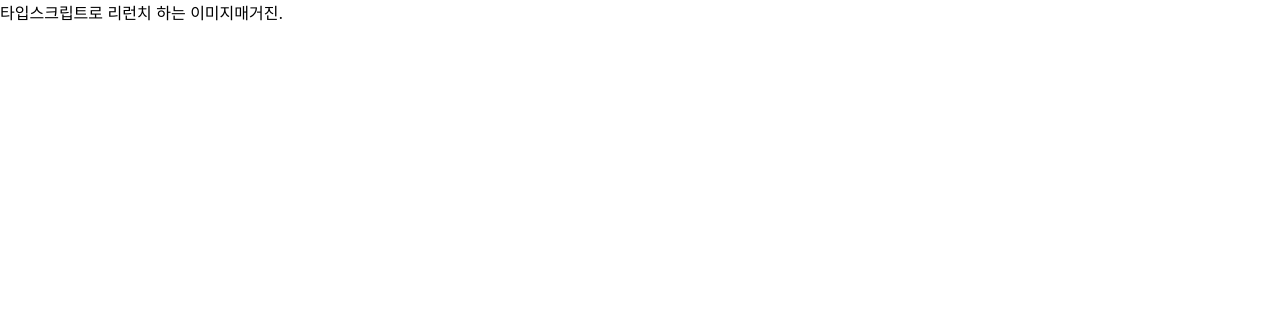
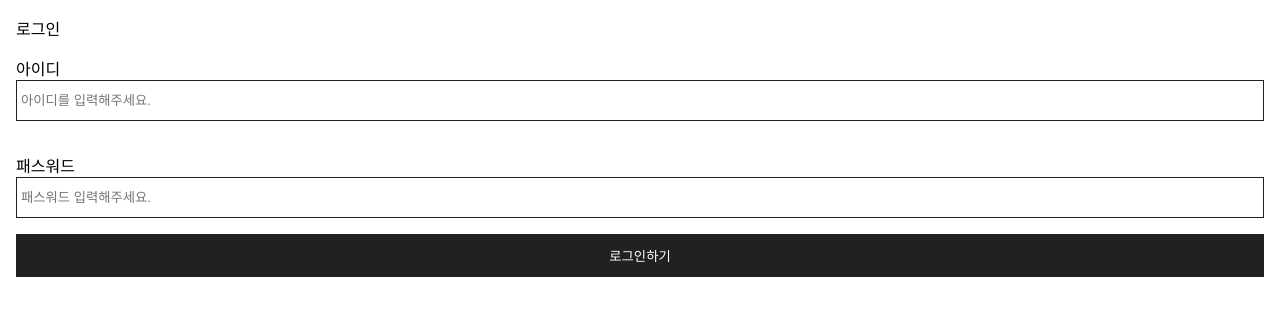
Before and after one commit to Hyung-Keun/Image_Community_TS-Firebase, a React (Create React App) app: page /login in a window 1280 px wide. Shown: the top 316 px of the page. Built offline with nearby package versions, Linux system fonts and the light colour scheme.

Commit message:
Feature: elements 추가. Button.tsx, Input.tsx, Text.tsx-> 추가. App.tsx-> 라우터 추가. index.tsx-> 추가된 elements들 추가.

```diff
--- /dev/null
+++ b/src/elements/Button.tsx
@@ -0,0 +1,30 @@
+import React from "react";
+
+import styled from "styled-components";
+
+interface IButton<T> {
+  text?: string;
+  onClick?: React.MouseEventHandler<T>;
+}
+
+const ElButton = styled.button<IButton<HTMLButtonElement & HTMLInputElement>>`
+  width: 100%;
+  background-color: #212121;
+  color: #ffffff;
+  padding: 12px 0px;
+  box-sizing: border-box;
+  border: none;
+`;
+
+const Button = ({
+  text,
+  onClick,
+}: IButton<HTMLButtonElement & HTMLInputElement>) => {
+  return (
+    <React.Fragment>
+      <ElButton onClick={onClick}>{text}</ElButton>
+    </React.Fragment>
+  );
+};
+
+export default Button;
--- /dev/null
+++ b/src/elements/Input.tsx
@@ -0,0 +1,36 @@
+import React from "react";
+
+import styled from "styled-components";
+
+import { Text, Grid } from "./index";
+
+interface IInput<T> {
+  margin?: string;
+  label?: string;
+  placeholder?: string;
+  onChange?: React.ChangeEventHandler<T>;
+}
+
+const ElInput = styled.input`
+  border: 1px solid #212121;
+  width: 100%;
+  padding: 12px 4px;
+  box-sizing: border-box;
+`;
+
+const Input = ({
+  margin,
+  label,
+  placeholder,
+  onChange,
+}: IInput<HTMLButtonElement & HTMLInputElement>) => {
+  return (
+    <React.Fragment>
+      <Grid>
+        <Text margin="0px">{label}</Text>
+        <ElInput placeholder={placeholder} onChange={onChange} />
+      </Grid>
+    </React.Fragment>
+  );
+};
+export default Input;
--- a/src/elements/Text.tsx
+++ b/src/elements/Text.tsx
@@ -1,10 +1,12 @@
 import React from "react";
+
 import styled from "styled-components";
 
 interface IText {
   bold?: boolean;
   color?: string;
   size?: string;
+  margin?: string;
   children: React.ReactNode;
 }
 const P = styled.p<IText>`
--- a/src/elements/index.ts
+++ b/src/elements/index.ts
@@ -1,5 +1,7 @@
+import Button from "./Button";
 import Grid from "./Grid";
 import Image from "./Image";
+import Input from "./Input";
 import Text from "./Text";
 
-export { Grid, Image, Text };
+export { Grid, Image, Text, Button, Input };
--- a/src/shared/App.tsx
+++ b/src/shared/App.tsx
@@ -2,6 +2,9 @@ import React from "react";
 import { BrowserRouter, Routes, Route } from "react-router-dom";
 
 import PostList from "@pages/PostList";
+
+import Login from "@components/Login";
+import Signup from "@components/Signup";
 
 import { Grid } from "@elements";
 
@@ -12,8 +15,9 @@ function App() {
         <BrowserRouter>
           <Routes>
             <Route path="/" element={<PostList />} />
+            <Route path="/login" element={<Login />} />
+            <Route path="/signup" element={<Signup />} />
           </Routes>
-          타입스크립트로 리런치 하는 이미지매거진.
         </BrowserRouter>
       </Grid>
     </React.Fragment>
```
